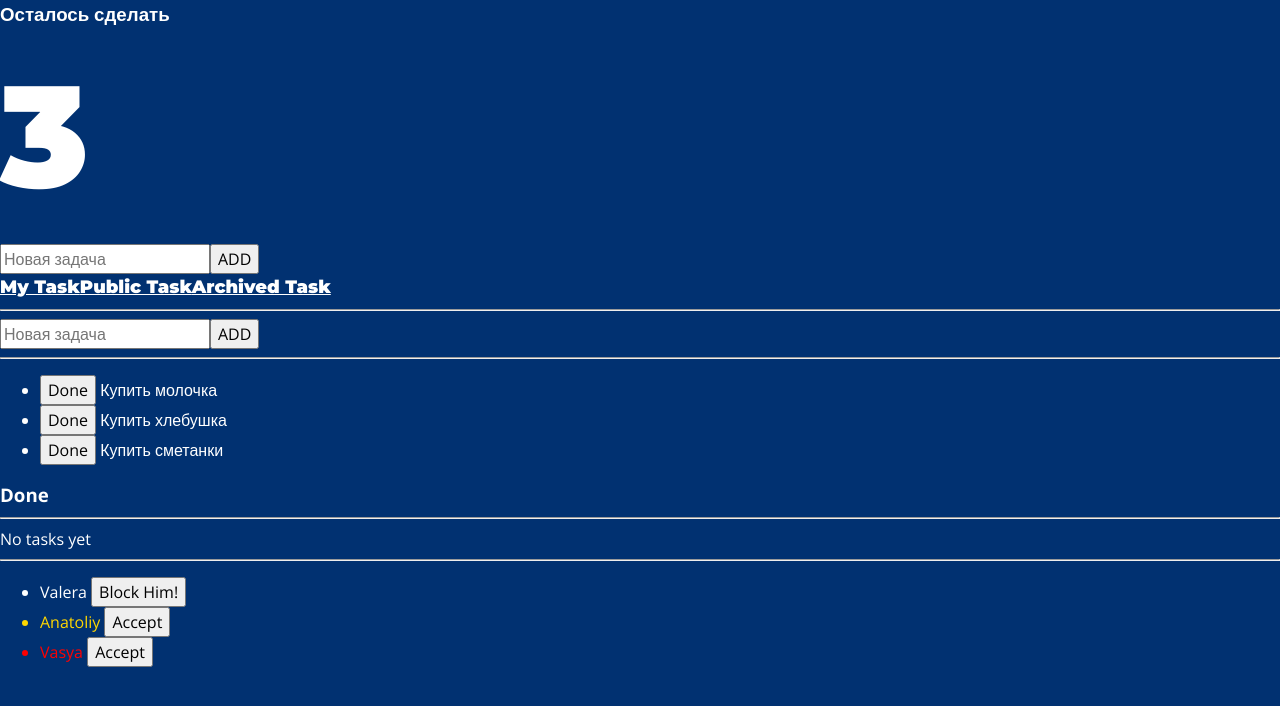
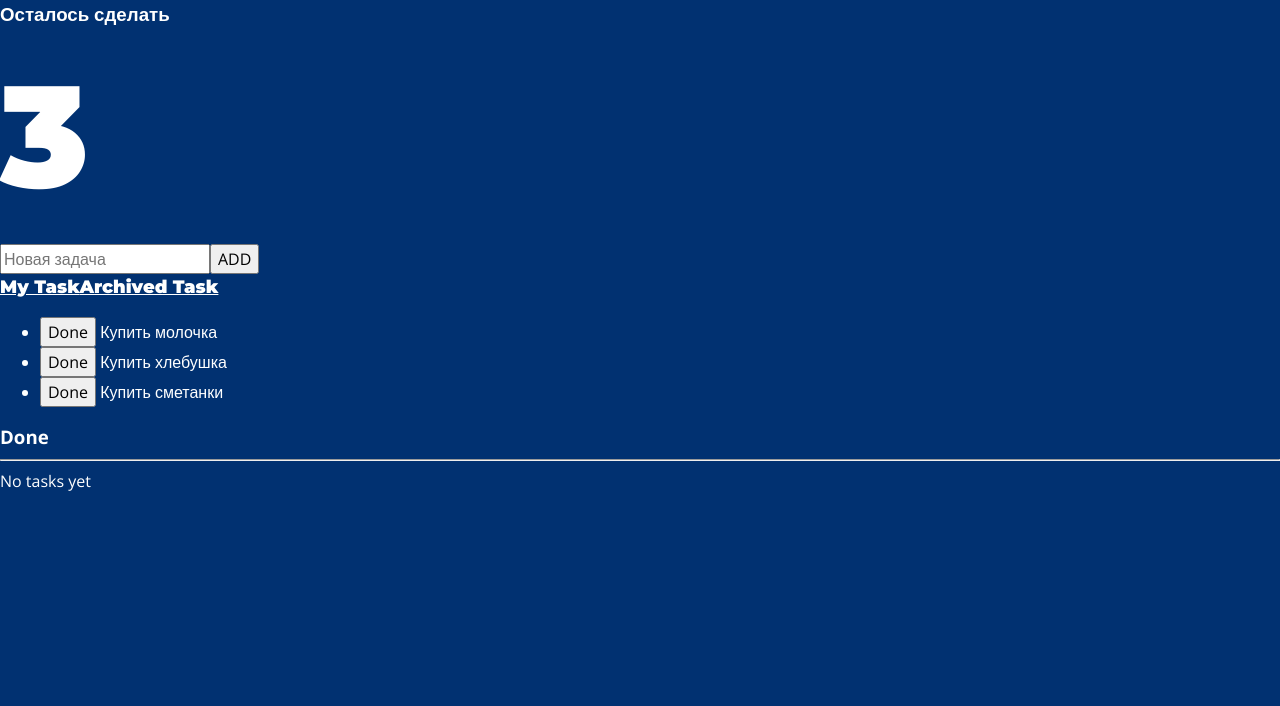
Before and after one commit to zahan/taskapp, a Vue app: page / in a window 1280 px wide. Shown: the top 706 px of the page. Built offline with nearby package versions, Linux system fonts and the light colour scheme.

Commit message:
Add ongoing task to app

```diff
--- a/src/App.vue
+++ b/src/App.vue
@@ -3,21 +3,17 @@
     <h3>Осталось сделать</h3>
     <span class="big_counter">{{ arrLength }}</span>
     <addMyTask
-    v-on:task-data = "taskData"
+    v-on:task-data = "addTask"
     />
     <nav>
       <router-link to = "/">My Task</router-link>
-      <router-link to = "/public">Public Task</router-link>
+      <!-- <router-link to = "/public">Public Task</router-link> -->
       <router-link to = "/archived">Archived Task</router-link>
     </nav>
     <router-view
-    v-bind:users = "users"
     v-bind:mytasks = "mytasks"
     v-bind:archived="archived"
 
-    v-on:user-accept = "userAccept"
-    v-on:user-block = "userBlock"
-    v-on:task-data = "addTask"
     v-on:task-done = "taskDone"
     @task-ongoing="taskOngoing"
     @to-archive="toArchive"
@@ -41,11 +37,6 @@
   },
   data () {
     return {
-      users: [
-        { id: 1, userName: 'Valera', status: 'active' },
-        { id: 2, userName: 'Anatoliy', status: 'moderate' },
-        { id: 3, userName: 'Vasya', status: 'blocked' }
-      ],
       // Я вынес архивные задачи в одельный массив это норм?
       mytasks: [
         { id: 1, taskname: 'Купить молочка', done: false },
@@ -59,16 +50,6 @@
     }
   },
   methods: {
-    userAccept (id) {
-      console.log('Пользователь с ' + id + ' одобрен')
-      const currentUser = this.users.find(item => item.id === id)
-      currentUser.status = 'active'
-    },
-    userBlock (id) {
-      console.log('Пользователь с ' + id + ' заблокирован')
-      const currentUser = this.users.find(u => u.id === id)
-      currentUser.status = 'blocked'
-    },
     addTask (task) {
       if (task.length) {
         const newTask = {
--- a/src/views/myTasks.vue
+++ b/src/views/myTasks.vue
@@ -1,10 +1,5 @@
 <template>
   <div>
-    <hr/>
-    <addMyTask
-    v-on:task-data = "taskData"
-    />
-    <hr/>
     <taskList
     v-if = "ongoingTasksList.length"
     v-bind:mytasks = "ongoingTasksList"
@@ -24,45 +19,23 @@
     @to-archive="toArchive"
     />
     <p v-else>No tasks yet</p>
-    <hr/>
-    <usersList
-    v-bind:users = "users"
-
-    v-on:user-accept = "userAccept"
-    v-on:user-block = "userBlock"
-    />
   </div>
 </template>
 
 <script>
 import taskList from '@/components/mytask/taskList.vue'
-import usersList from '@/components/users/usersList'
-import addMyTask from '@/components/mytask/addMyTask'
 
 export default {
   props: {
-    users: {
-      type: Array,
-      required: true
-    },
     mytasks: {
       type: Array,
       required: true
     }
   },
   components: {
-    taskList, usersList, addMyTask
+    taskList
   },
   methods: {
-    userAccept (id) {
-      this.$emit('user-accept', id)
-    },
-    userBlock (id) {
-      this.$emit('user-block', id)
-    },
-    taskData (task) {
-      this.$emit('task-data', task)
-    },
     taskDone (id) {
       this.$emit('task-done', id)
     },
```
